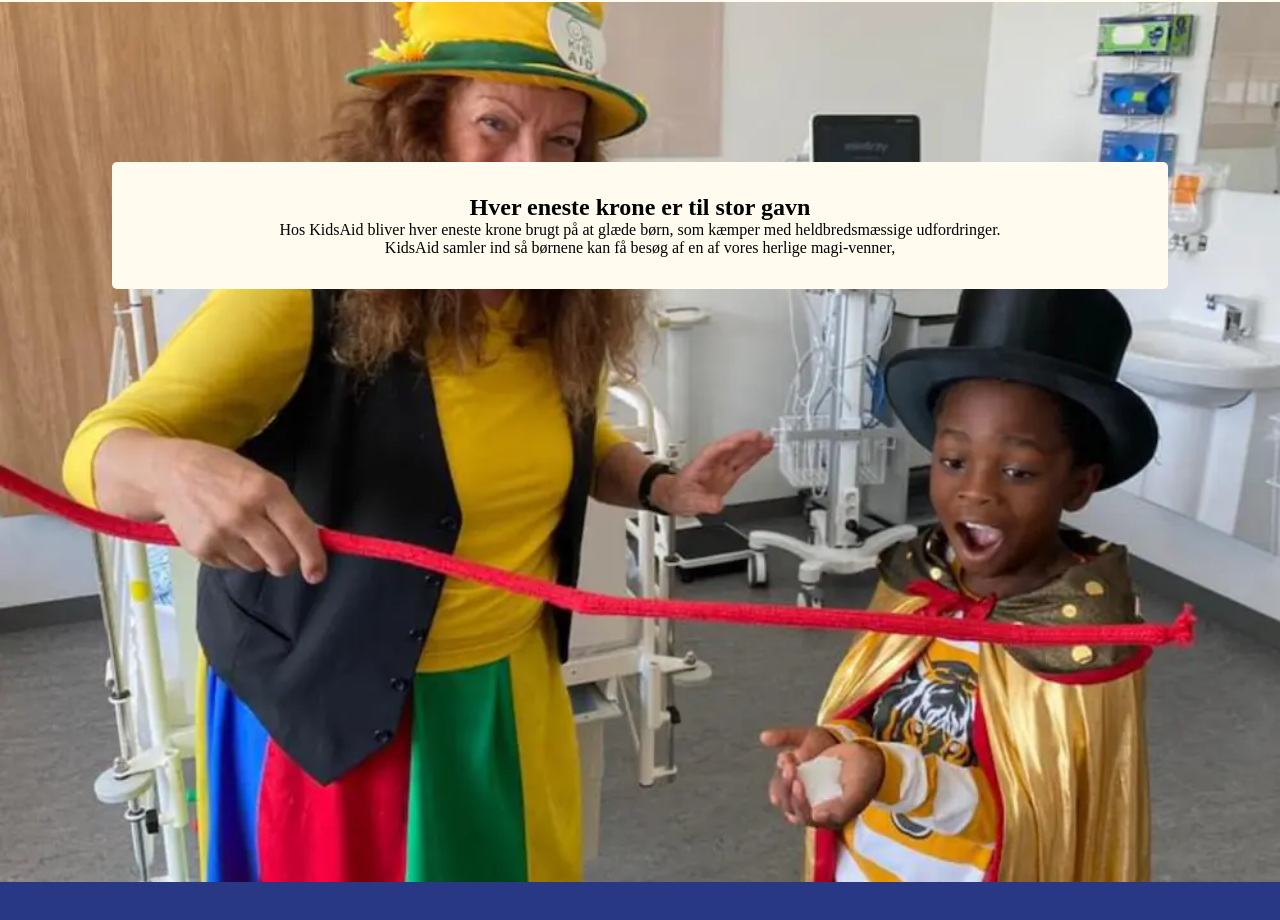
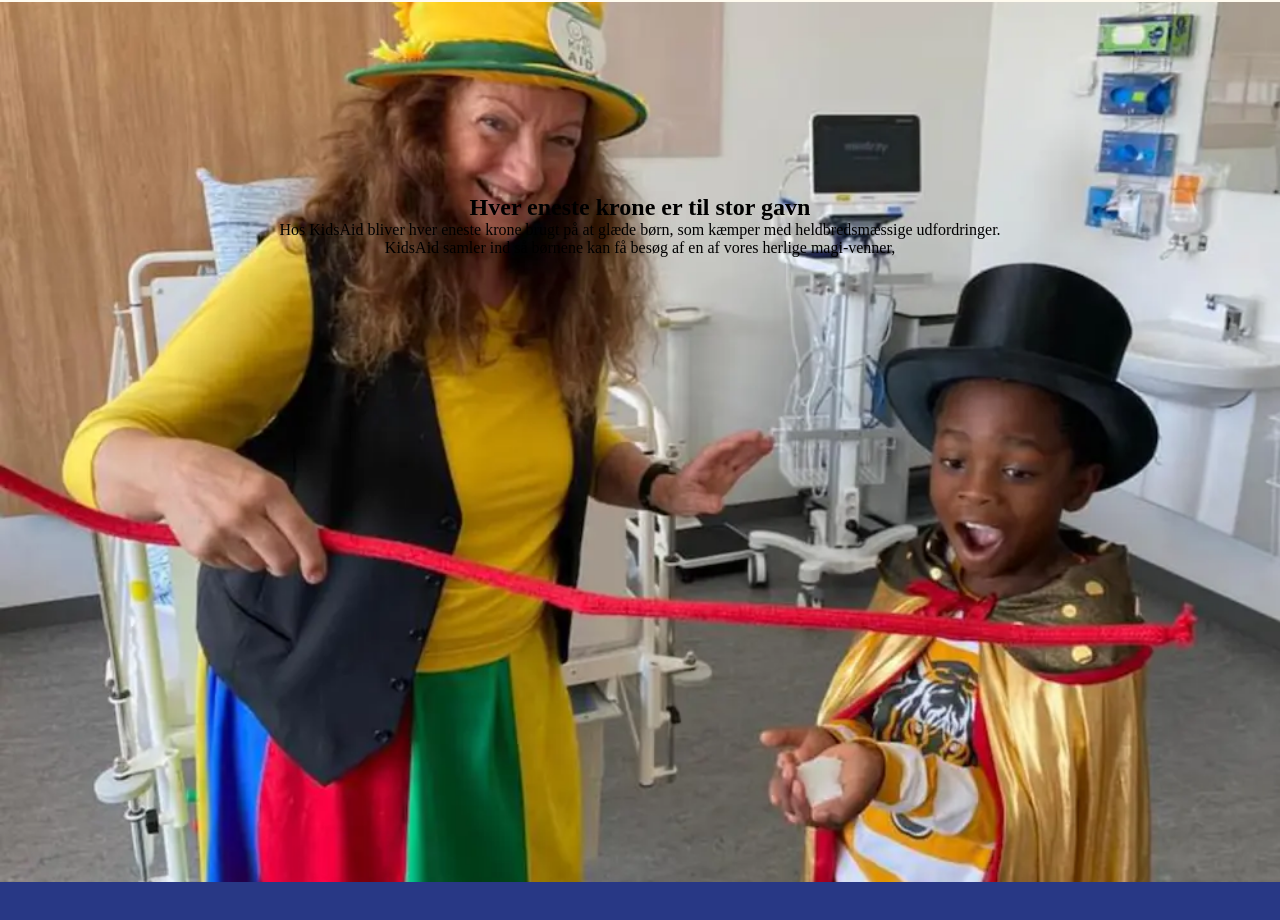
Before and after one commit to MagiVenner/MagiVenner, an Astro site: page / in a window 1280 px wide. Shown: the part 5343-6263 px from the top of the page. Built offline with nearby package versions, Linux system fonts and the light colour scheme; Astro itself is replaced by a stand-in of ours.

Commit message:
background

```diff
--- a/src/componets/Hennytextbox_section.astro
+++ b/src/componets/Hennytextbox_section.astro
@@ -35,5 +35,6 @@
     border-radius: 5px;
     padding-top: 2rem;
     padding-bottom: 2rem;
+    background: repeat fixed 100%;
   }
 </style>
```
